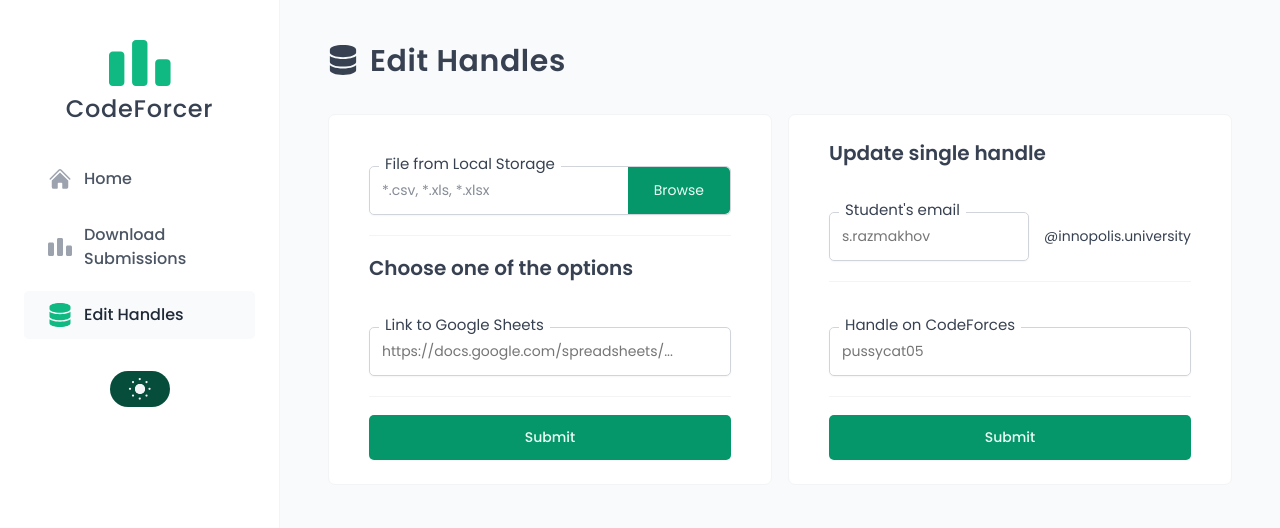
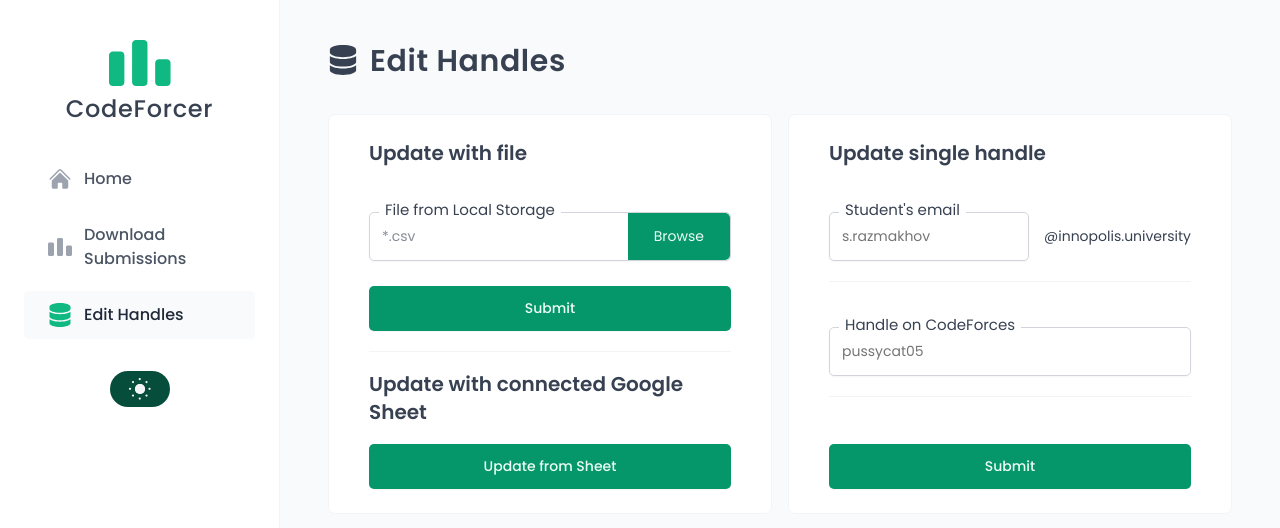
Before and after one commit to TheBugYouCantFix/CodeForcer, a React (Vite) app in the folder frontend/: page /handles in a window 1280 px wide. Shown: the top 528 px of the page. Built offline with nearby package versions, Linux system fonts and the light colour scheme.

Commit message:
feat: changed form structure, added new method

```diff
--- a/frontend/src/features/handles/FormFileUpdate.jsx
+++ b/frontend/src/features/handles/FormFileUpdate.jsx
@@ -3,43 +3,37 @@
 import Form from "../../ui/Form";
 import Heading from "../../ui/Heading";
 import FileInput from "../../ui/FileInput";
-import Input from "../../ui/Input";
 import Button from "../../ui/Button";
 import FormElement from "../../ui/FormElement";
-import styled from "styled-components";
-import { uploadHandlesFile } from "../../api/handles";
+import { uploadHandlesFile, uploadFromSheet } from "../../api/handles";
 import { useState } from "react";
 import SpinnerMini from "../../ui/SpinnnerMini";
-
-const Error = styled.span`
-  display: flex;
-  justify-content: center;
-  text-align: center;
-  font-size: 1.4rem;
-  color: var(--color-red-400);
-`;
 
 export default function FormFileUpdate() {
   const {
     register,
     handleSubmit,
     watch,
-    setError,
     reset,
     formState: { errors },
   } = useForm();
 
   const watchFileInput = watch("file");
 
+  function handleGoogleClick() {
+    setIsGetting(true);
+    uploadFromSheet()
+      .then((res) => {
+        toast.success(`Successfully updated ${res} handles`);
+      })
+      .catch((err) => {
+        toast.error(err.message);
+      })
+      .finally(() => setIsGetting(false));
+  }
+
   const [isGetting, setIsGetting] = useState(false);
-  function onSubmit({ file, link }) {
-    if (file.length === 0 && link.trim().length == 0) {
-      setError("neitherItem", {
-        type: "manual",
-        message: "You must fill out either file or link field",
-      });
-      return;
-    }
+  function onSubmit({ file }) {
     setIsGetting(true);
     uploadHandlesFile(file[0])
       .then((res) => {
@@ -61,28 +55,30 @@
 
   return (
     <Form onSubmit={handleSubmit(onSubmit)}>
-      <FormElement label="File from Local Storage" type="file">
+      <Heading as="h2">Update with file</Heading>
+      <FormElement
+        label="File from Local Storage"
+        type="file"
+        error={errors?.file?.message}
+      >
         <FileInput
           edited={watchFileInput && "true"}
-          text={
-            watchFileInput ? watchFileInput[0]?.name : "*.csv, *.xls, *.xlsx"
-          }
-          accept={".csv, .xls, .xlsx"}
+          text={watchFileInput ? watchFileInput[0]?.name : "*.csv"}
+          accept={".csv"}
           register={register("file")}
           disabled={isGetting}
         />
+        <Button
+          disabled={isGetting}
+          type="submit"
+          style={{ width: "100%", marginTop: "2.5rem" }}
+        >
+          {isGetting ? <SpinnerMini /> : "Submit"}
+        </Button>
       </FormElement>
-      <Heading as="h2">Choose one of the options</Heading>
-      <FormElement label="Link to Google Sheets">
-        <Input
-          disabled={isGetting}
-          placeholder="https://docs.google.com/spreadsheets/..."
-          {...register("link")}
-        />
-      </FormElement>
-      {errors.neitherItem && <Error>{errors?.neitherItem.message}</Error>}
-      <Button disabled={isGetting} type="submit">
-        {isGetting ? <SpinnerMini /> : "Submit"}
+      <Heading as="h2">Update with connected Google Sheet</Heading>
+      <Button onClick={handleGoogleClick} disabled={isGetting} type="button">
+        {isGetting ? <SpinnerMini /> : "Update from Sheet"}
       </Button>
     </Form>
   );
```
